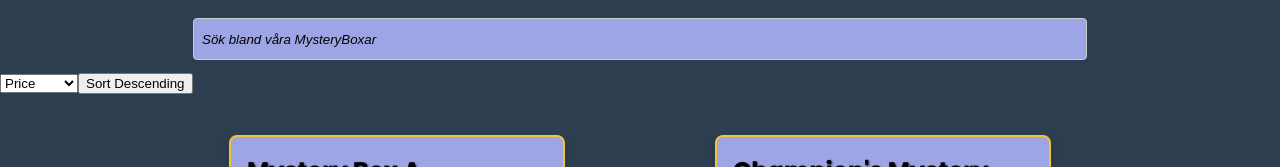
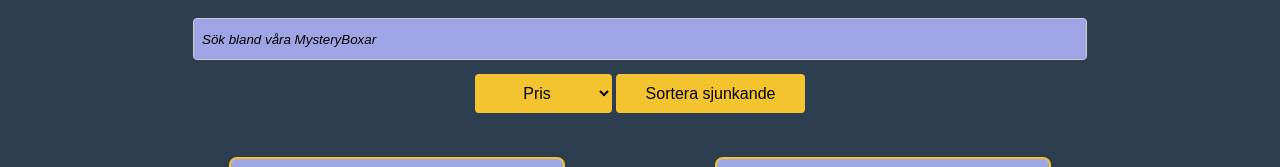
Before and after one commit to MarcusT96/MysteryIncAuctions, a React (Vite) app: page /Auctionpage in a window 1280 px wide. Shown: the part 182-349 px from the top of the page. Built offline with nearby package versions, Linux system fonts and the light colour scheme; data requests are answered from the project's data file.

Commit message:
css fixes

```diff
--- a/src/pages/Auctionpage.jsx
+++ b/src/pages/Auctionpage.jsx
@@ -23,13 +23,13 @@ export default function Auctionpage() {
     <div className="searchdiv">
       <SearchBar onSearch={handleSearch} />
     </div>
-    <div className="sorting">
-      <select onChange={(e) => handleSortCriterionChange(e.target.value)} value={sortCriterion}>
-        <option value="price">Price</option>
-        <option value="time">Time Left</option>
-        <option value="name">Name</option>
+    <div className="sortingbuttons">
+      <select className="sorting" onChange={(e) => handleSortCriterionChange(e.target.value)} value={sortCriterion}>
+        <option value="price">Pris</option>
+        <option value="time">Tid kvar</option>
+        <option value="name">Namn</option>
       </select>
-      <button onClick={toggleSortOrder}>{sortOrder === "asc" ? "Sort Descending" : "Sort Ascending"}</button>
+      <button className="sorting" onClick={toggleSortOrder}>{sortOrder === "asc" ? "Sortera sjunkande" : "Sortera ökande"}</button>
       </div>
     <div className="auction-container">
       <Products searchQuery={searchQuery} sortOrder={sortOrder} sortCriterion={sortCriterion} />
--- a/src/style/auctionpage.css
+++ b/src/style/auctionpage.css
@@ -95,3 +95,41 @@
 .auctionbutton {
   background-color: #9EA5E4;
 }
+
+.sorting{
+  background-color: #F4C430;
+    /* Green background */
+    border: none;
+    /* Remove borders */
+    color: rgb(0, 0, 0);
+    /* White text */
+    padding: 10px 30px;
+    /* Some padding */
+    text-align: center;
+    /* Center the text */
+    text-decoration: none;
+    /* Remove underline from links */
+    display: inline-block;
+    /* Arrange buttons inline */
+    font-size: 16px;
+    /* Text size */
+    margin: 4px 2px;
+    /* Add some space around the button */
+    cursor: pointer;
+    /* Change mouse cursor on hover */
+    border-radius: 4px;
+    /* Rounded corners */
+    transition: background-color 0.3s, transform 0.3s;
+    /* Smooth transition for hover effect */
+  }
+.sorting:hover {
+  background-color: #9EA5E4;
+  /* Darker shade of green */
+  transform: scale(1.05);
+  /* Slightly increase button size */
+}
+  .sortingbuttons{
+    display: flex;
+
+    justify-content: center;
+  }
```
